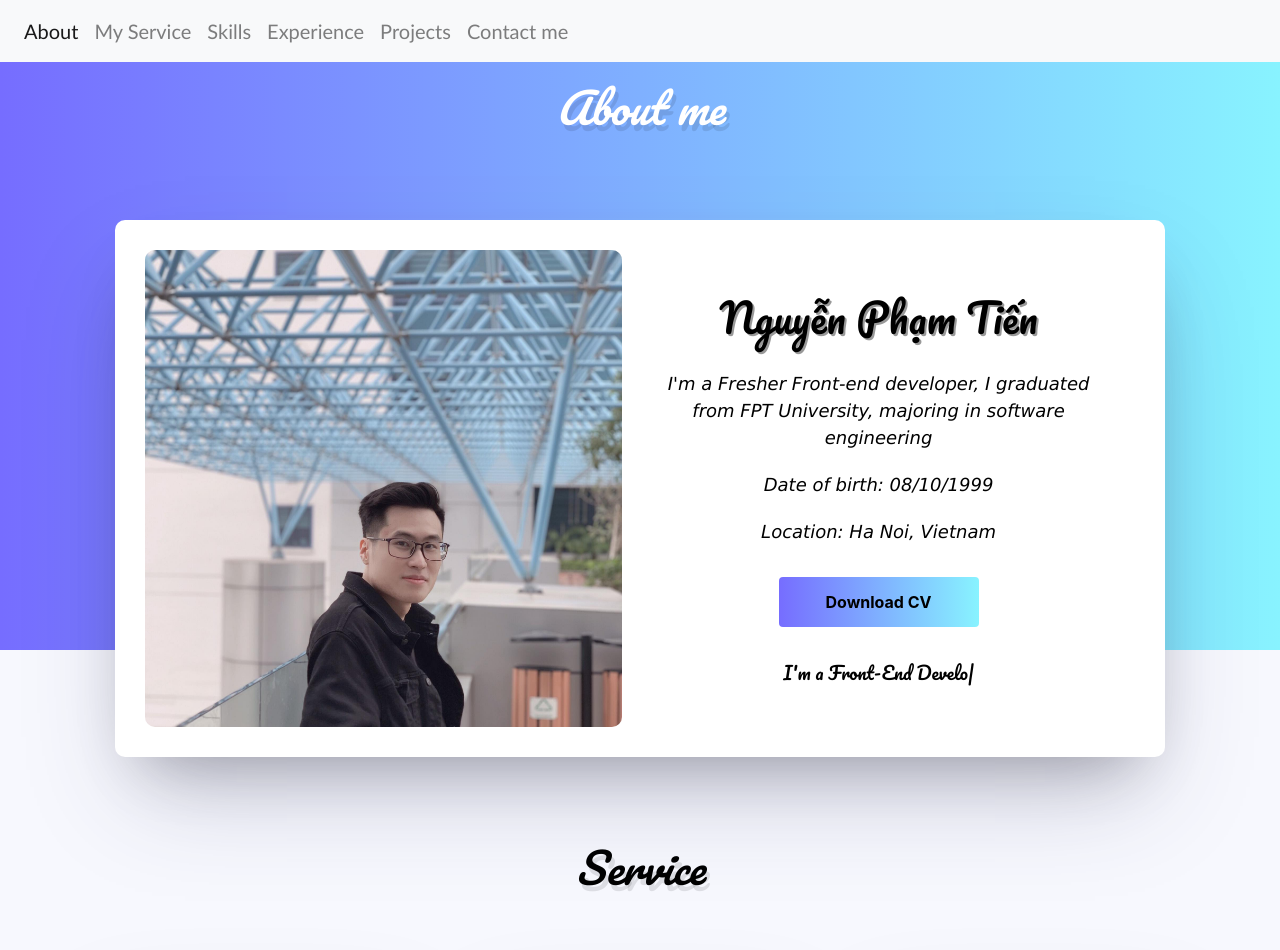
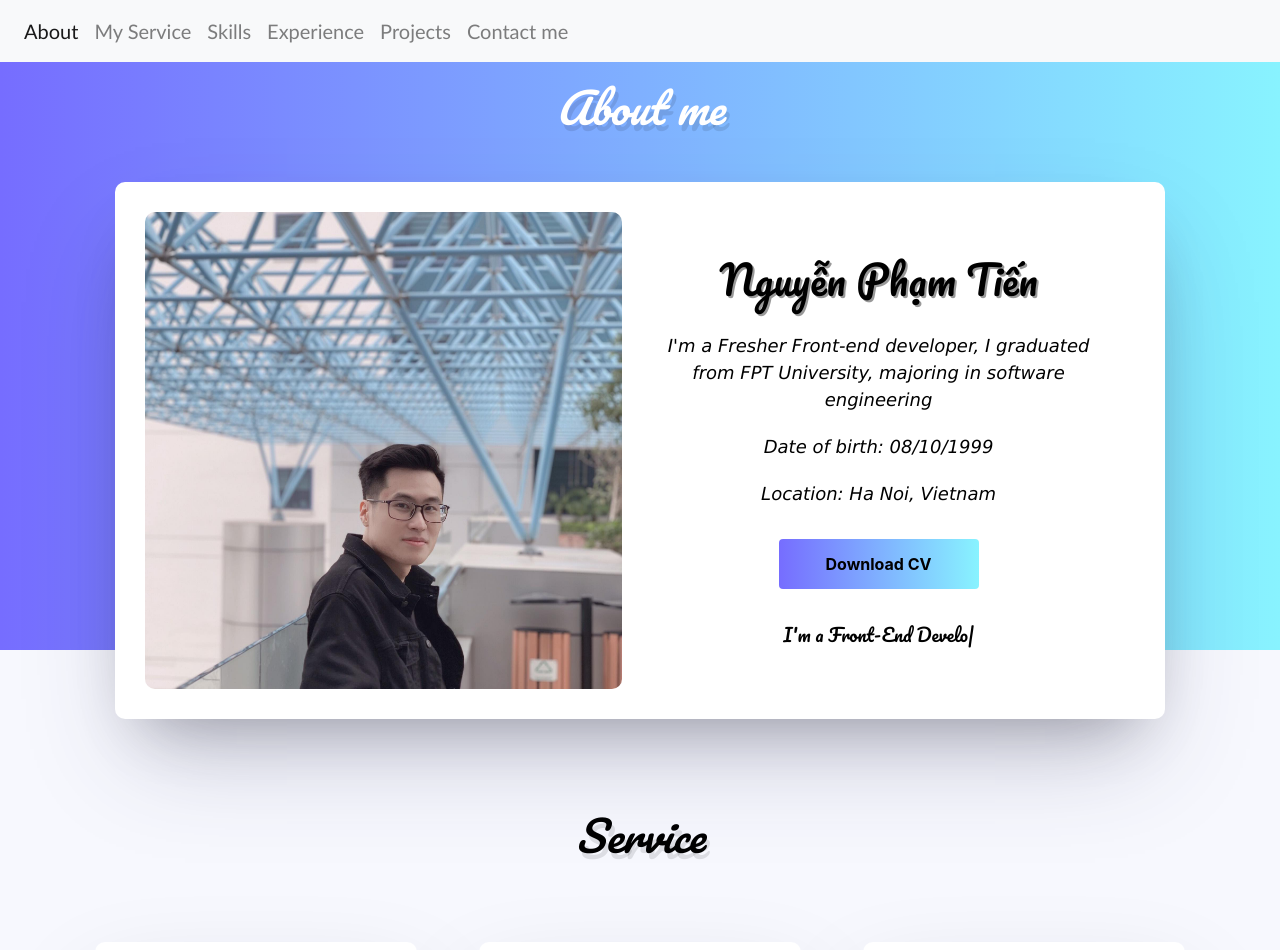
Before and after one commit to ftees/Portfolio-By-React, a React (Create React App) app: page / in a window 1280 px wide. Shown: the top 950 px of the page. Built offline with nearby package versions, Linux system fonts and the light colour scheme.

Commit message:
update project

```diff
--- a/src/components/about/about.css
+++ b/src/components/about/about.css
@@ -10,7 +10,7 @@
 .content{
     position: relative;
     width:82%;
-    top: 8%;
+    top: 0%;
     margin:auto;
     height: auto;
     background-color: #ffffff;
--- a/src/components/project/project.js
+++ b/src/components/project/project.js
@@ -1,40 +1,42 @@
-import React from 'react'
-import './project.css'
+import React from "react";
+import "./project.css";
 const project = () => {
   let projects = [
     {
-        title: "Portfolio Website with React",
+      title: "Portfolio Website by React",
       img: "cv1.jpg",
-        link:"https://ftees.github.io/Portfolio-By-React/"
+      link: "https://ftees.github.io/Portfolio-By-React/",
     },
     {
-        title: "Weather App with React",
+      title: "Weather App by React",
       img: "weather.jpg",
-        link:"https://ftees.github.io/Weather-App-by-React/"
+      link: "https://ftees.github.io/Weather-App-by-React/",
     },
     {
-            title: "E-Commerce Website with Angular",
-            img: "ecm.png",
-            link:"https://www.w3schools.com/howto/howto_css_animate_buttons.asp"
-            }
-
-    ]
+      title: "Movie App by React",
+      img: "movie.jpg",
+      link: "https://ftees.github.io/Movie-app/",
+    },
+  ];
   return (
     <div className="project-contain">
       <h2>Projects</h2>
       <div className="list-projects container">
-                {projects.map(item => (
+        {projects.map((item) => (
           <div className="project">
             <img className="project-background" src={item.img}></img>
 
             <h5>{item.title}</h5>
-                    <button className="btn-view"><a href={item.link} target="_blank">View</a></button>
-
+            <button className="btn-view">
+              <a href={item.link} target="_blank">
+                View
+              </a>
+            </button>
           </div>
         ))}
       </div>
     </div>
-    )
-}
+  );
+};
 
-export default project
+export default project;
--- a/src/components/service/service.css
+++ b/src/components/service/service.css
@@ -1,7 +1,7 @@
 
 .service h2{
     color: #000;
-    padding-top: 12rem;
+    padding-top: 10rem;
 }
 .listContent{
     width: 90%;
```
Also changed, not shown: public/movie.jpg (added). Lines whose indentation alone changed are shown as unchanged.
